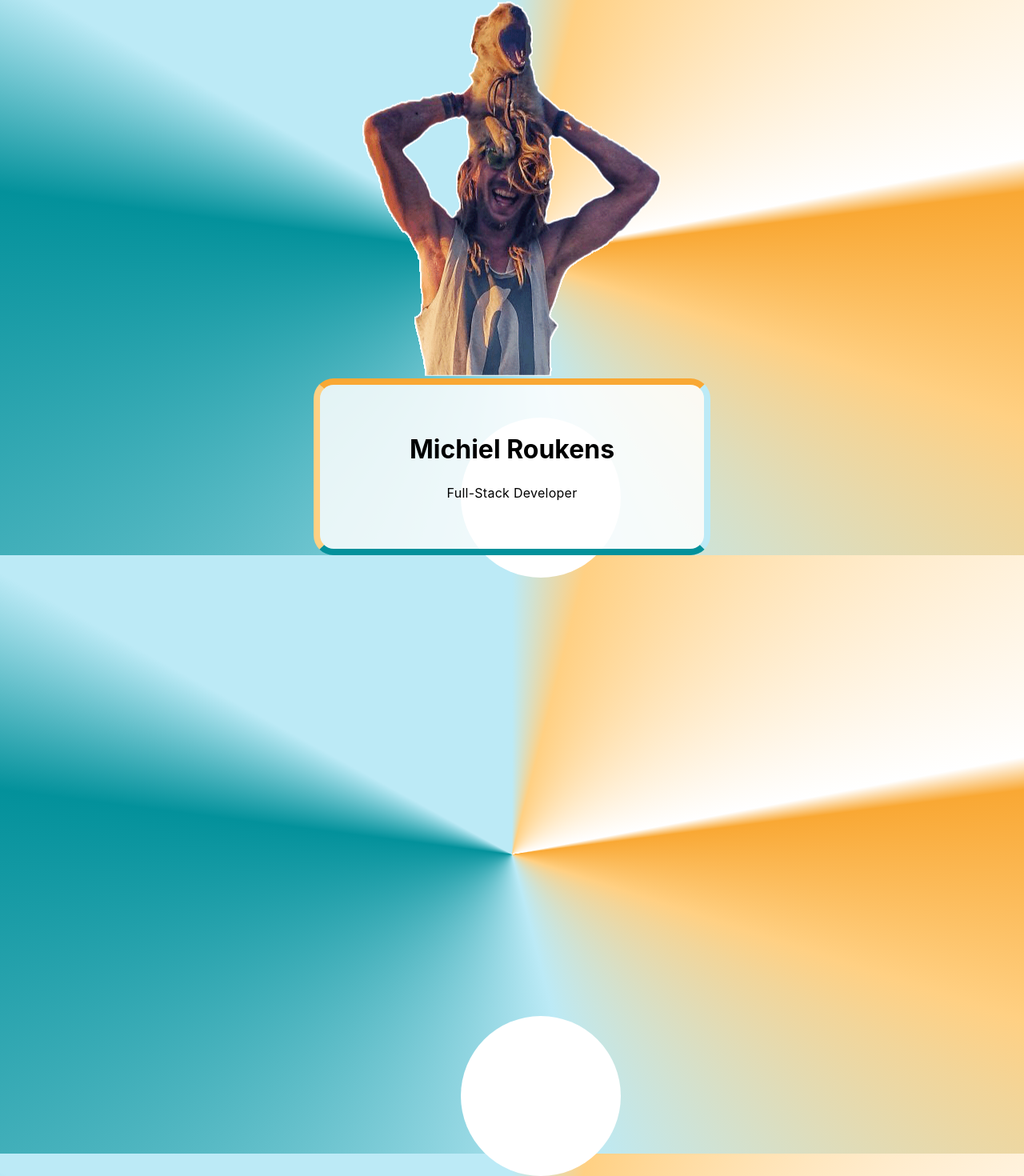
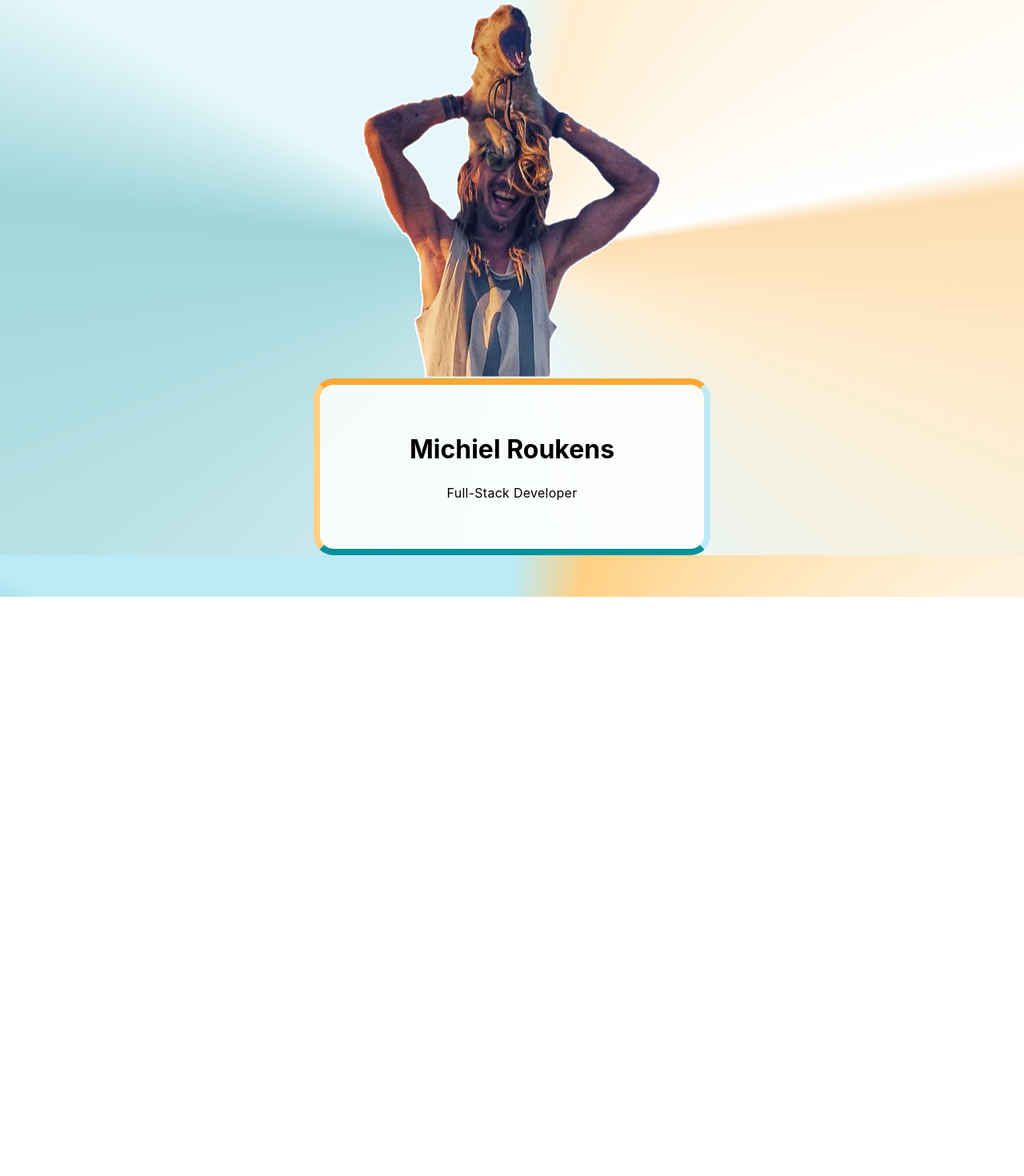
Before and after one commit to arejasverduras/portfolio, a React (Create React App) app: page / in a window 1280 px wide. Shown: the part 54-1524 px from the top of the page at 80% size. After the commit the page ends 800 px from the top, so only its background shows below. Built offline with nearby package versions, Linux system fonts and the light colour scheme.

Commit message:
set background overlay for pages

```diff
--- a/src/App.css
+++ b/src/App.css
@@ -131,12 +131,18 @@ nav a {
 /* Main */
 
 /* Home */
+
+.Home, .Projects {
+  background: rgba(255, 255, 255, 0.625)
+}
+
 .heroSection {
   /* border: 1px dashed gold; */
   /* display: flex; */
   /* justify-content: center;
   align-items: center;
   flex-wrap: wrap; */
+  opacity: 1;
 }
 
 .heroTitleSection {
@@ -198,7 +204,7 @@ nav a {
 
 /* Projects */
 
-.Projects {
+.ProjectsH1 {
   display: none;
 }
 
--- a/src/App.js
+++ b/src/App.js
@@ -27,7 +27,6 @@ function App() {
 
   return (
     <div className="App">
-      <div className="backgroundCenterDot"></div>
       <header className="App-header">
       <nav>
         <ul>
@@ -84,7 +83,7 @@ function App() {
             </main>
         }/>
       </Routes>
-      <div className="backgroundCenterDot"></div>
+
     </main>
 
     </div>
--- a/src/components/Home/Home.js
+++ b/src/components/Home/Home.js
@@ -5,10 +5,11 @@ import { HeroOptionalText } from '../Hero/HeroOptionalText/HeroOptionalText';
 
 export const Home = (props) => {
     return (
-        <>
+        <div className="Home">
+            {/* <div className="backgroundCenterDot"></div> */}
             <Hero />
             {/* <HeroButtons /> */}
             <HeroOptionalText />
-        </>
+        </div>
     )
 }
--- a/src/components/Projects/Projects.js
+++ b/src/components/Projects/Projects.js
@@ -14,12 +14,12 @@ export const Projects = (props) => {
     const filteredProjects = projects;
 
     return (
-        <>
-            <h1 className='Projects'>Projects</h1>
+        <div className="Projects">
+            <h1 className='ProjectsH1'>Projects</h1>
             <ProjectsSlider projects={filteredProjects} />
             {/* scroll down button (optional) */}
             {/* <ProjectsFilter />  / <ProjectSearch /> */}
             <ProjectList projects={filteredProjects} />
-        </>
+        </div>
     )
 }
```
